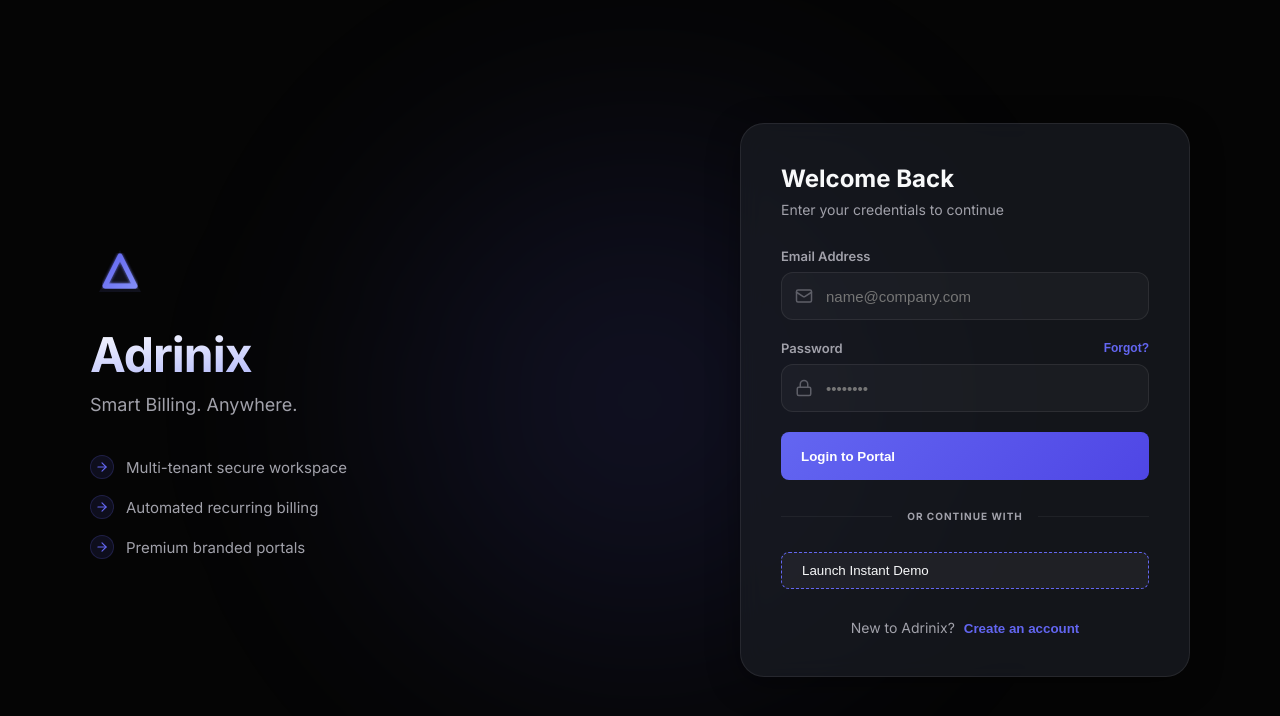
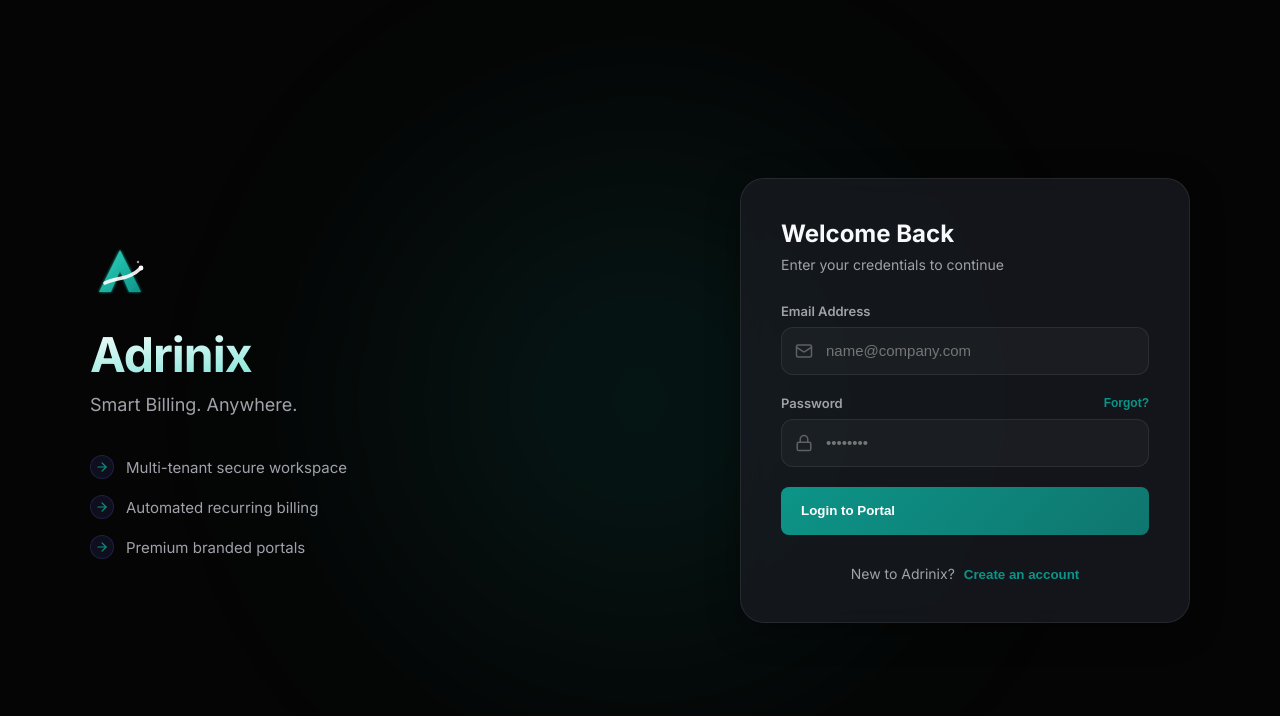
Before and after one commit to achalesh/Adrinix, a React (Vite) app in the folder GlobalInvoiceApp/: page /login in a window 1280 px wide. Shown: the top 716 px of the page. Built offline with nearby package versions, Linux system fonts and the light colour scheme; no server answers.

Commit message:
feat: implement authentication page with login, registration, and password recovery functionality

```diff
--- a/GlobalInvoiceApp/src/components/Logo.tsx
+++ b/GlobalInvoiceApp/src/components/Logo.tsx
@@ -11,37 +11,35 @@ export const AdrinixLogo = ({ size = 40, className = "" }: { size?: number, clas
       className={className}
     >
       <defs>
-        <linearGradient id="logo-grad" x1="0%" y1="0%" x2="100%" y2="100%">
-          <stop offset="0%" stopColor="#6366f1" />
-          <stop offset="100%" stopColor="#818cf8" />
+        <linearGradient id="adrinix-grad" x1="0%" y1="0%" x2="100%" y2="100%">
+          <stop offset="0%" stopColor="#2dd4bf" />
+          <stop offset="100%" stopColor="#0d9488" />
         </linearGradient>
-        <filter id="glow">
-          <feGaussianBlur stdDeviation="2.5" result="coloredBlur"/>
-          <feMerge>
-            <feMergeNode in="coloredBlur"/>
-            <feMergeNode in="SourceGraphic"/>
-          </feMerge>
+        <filter id="adrinix-glow" x="-20%" y="-20%" width="140%" height="140%">
+          <feGaussianBlur stdDeviation="3" result="blur" />
+          <feComposite in="SourceGraphic" in2="blur" operator="over" />
         </filter>
       </defs>
+
+      {/* Main 'A' Structure */}
       <path
-        d="M50 15L85 85H15L50 15Z"
-        fill="url(#logo-grad)"
-        fillOpacity="0.1"
+        d="M50 15L85 85H65L50 50L35 85H15L50 15Z"
+        fill="url(#adrinix-grad)"
+        filter="url(#adrinix-glow)"
       />
+
+      {/* Swoosh/Curve */}
       <path
-        d="M50 25L75 75H25L50 25Z"
-        stroke="url(#logo-grad)"
-        strokeWidth="8"
+        d="M25 70C45 60 65 65 85 45"
+        stroke="white"
+        strokeWidth="6"
         strokeLinecap="round"
-        strokeLinejoin="round"
-        filter="url(#glow)"
+        opacity="0.9"
       />
-      <path
-        d="M40 55H60"
-        stroke="url(#logo-grad)"
-        strokeWidth="8"
-        strokeLinecap="round"
-      />
+
+      {/* Dynamic Dots/Accent */}
+      <circle cx="85" cy="45" r="4" fill="white" />
+      <circle cx="80" cy="35" r="2" fill="white" opacity="0.6" />
     </svg>
   );
 };
--- a/GlobalInvoiceApp/src/index.css
+++ b/GlobalInvoiceApp/src/index.css
@@ -9,9 +9,9 @@
   --text-primary: #f8f9fa;
   --text-secondary: #a1a1aa;
 
-  --primary-color: #6366f1;
-  --primary-hover: #4f46e5;
-  --accent-color: #ec4899;
+  --primary-color: #0d9488;
+  --primary-hover: #0f766e;
+  --accent-color: #2dd4bf;
 
   --success-color: #10b981;
   --danger-color: #ef4444;
@@ -39,8 +39,8 @@ body {
   font-family: 'Inter', sans-serif;
   background-color: var(--bg-color);
   background-image:
-    radial-gradient(at 0% 0%, rgba(99, 102, 241, 0.15) 0px, transparent 50%),
-    radial-gradient(at 100% 100%, rgba(236, 72, 153, 0.1) 0px, transparent 50%);
+    radial-gradient(at 0% 0%, rgba(13, 148, 136, 0.15) 0px, transparent 50%),
+    radial-gradient(at 100% 100%, rgba(45, 212, 191, 0.1) 0px, transparent 50%);
   color: var(--text-primary);
   min-height: 100vh;
   overflow-x: hidden;
--- a/GlobalInvoiceApp/src/pages/Login.module.css
+++ b/GlobalInvoiceApp/src/pages/Login.module.css
@@ -16,7 +16,7 @@
   transform: translate(-50%, -50%);
   width: 800px;
   height: 800px;
-  background: radial-gradient(circle, rgba(99, 102, 241, 0.15) 0%, transparent 70%);
+  background: radial-gradient(circle, rgba(13, 148, 136, 0.15) 0%, transparent 70%);
   filter: blur(80px);
   z-index: 0;
   pointer-events: none;
@@ -49,7 +49,7 @@
   font-weight: 800;
   margin: 20px 0 10px;
   letter-spacing: -1px;
-  background: linear-gradient(to bottom right, #fff, #818cf8);
+  background: linear-gradient(to bottom right, #fff, #2dd4bf);
   -webkit-background-clip: text;
   -webkit-text-fill-color: transparent;
 }
--- a/GlobalInvoiceApp/src/pages/Login.tsx
+++ b/GlobalInvoiceApp/src/pages/Login.tsx
@@ -200,18 +200,6 @@ export const Login = () => {
                   'Update Password'
                 )}
               </button>
-
-              {(mode === 'login' || mode === 'register') && (
-                <div className={styles.divider}>
-                  <span>OR CONTINUE WITH</span>
-                </div>
-              )}
-
-              {(mode === 'login' || mode === 'register') && (
-                <button type="button" onClick={handleDemoLogin} className="btn-secondary" style={{ width: '100%', border: '1px dashed var(--primary-color)' }}>
-                  Launch Instant Demo
-                </button>
-              )}
             </form>
 
             <div className={styles.footer}>
```
